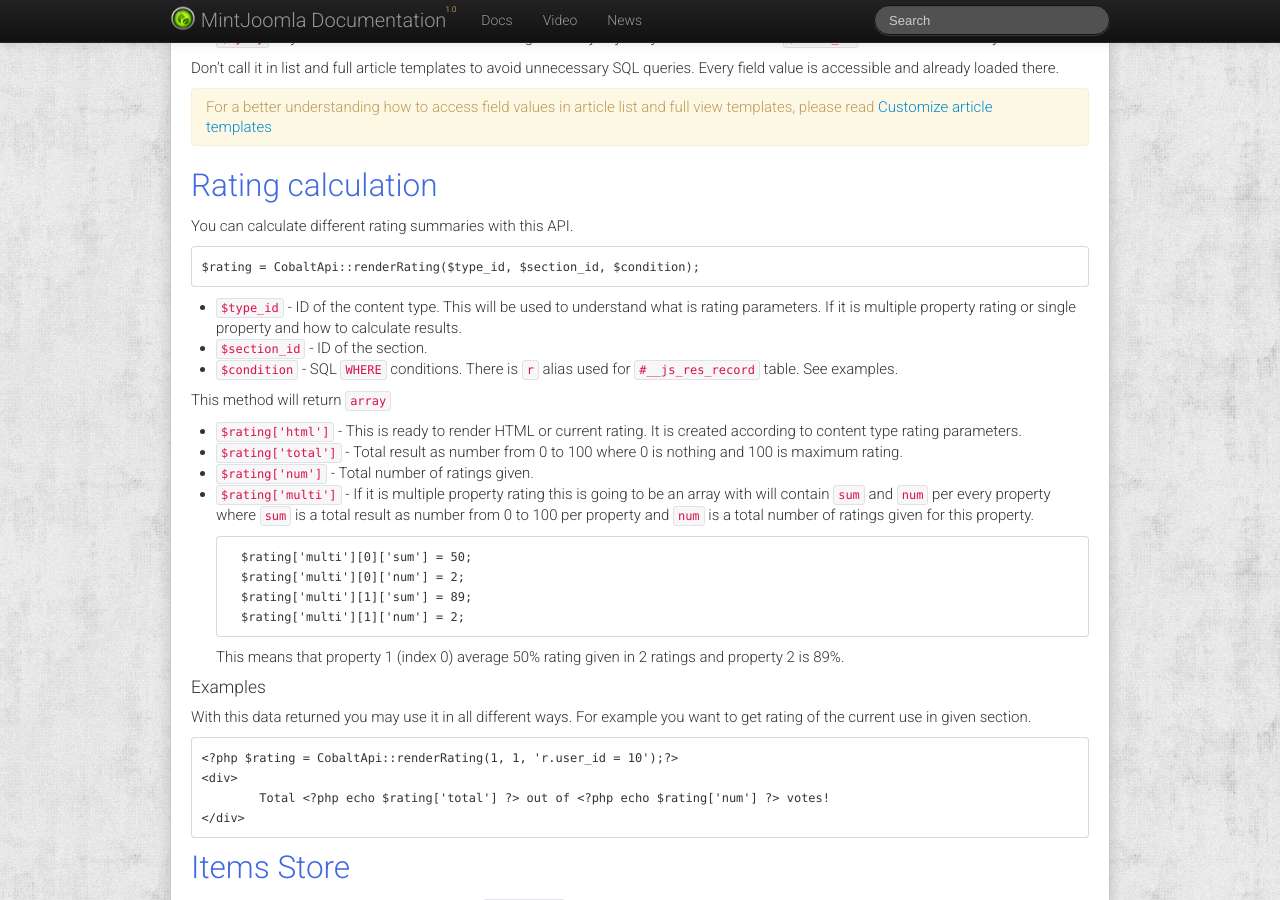
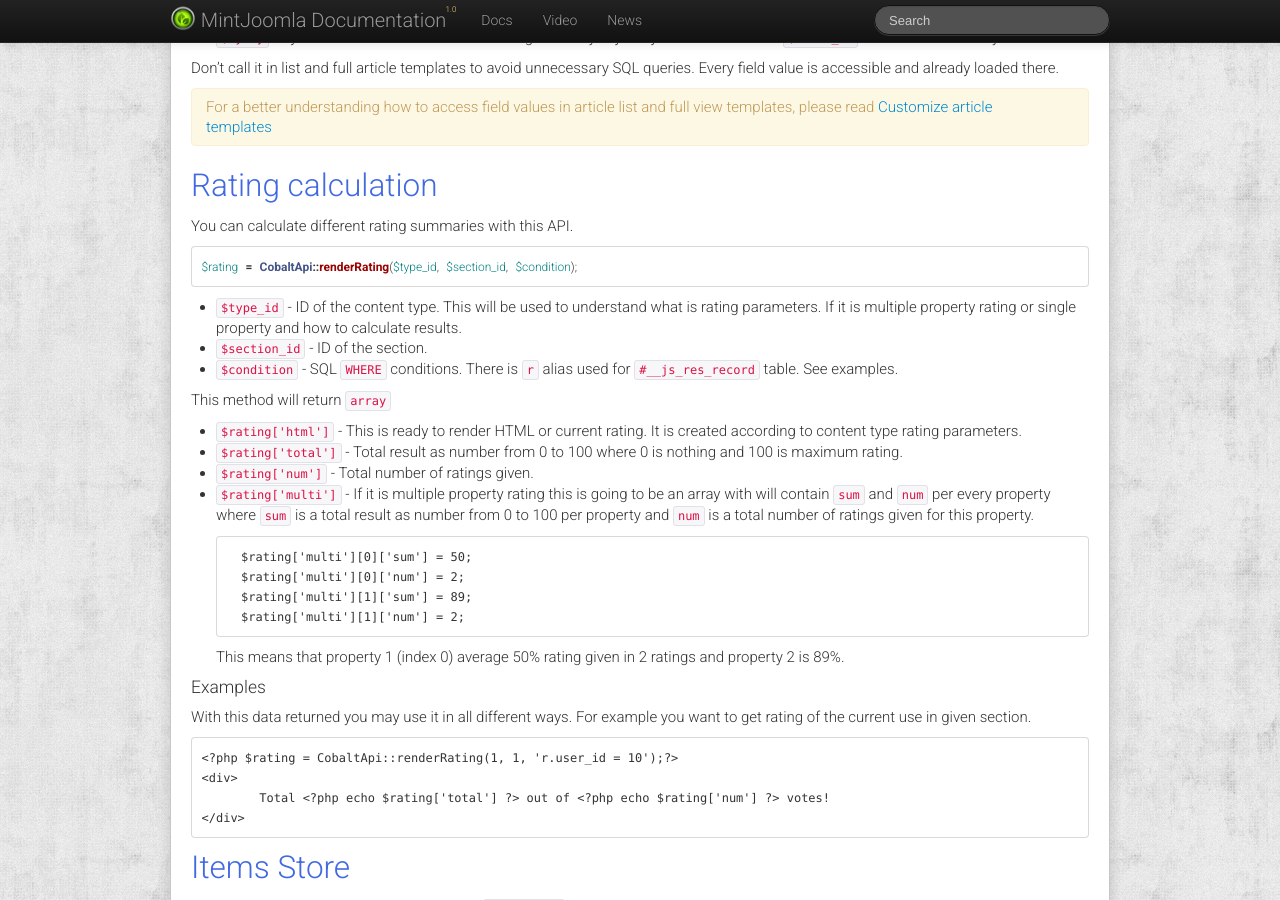
Before and after one commit to MintJoomla/MintJoomla.github.io, a Jekyll site: the page built from en/cobalt/_posts/developer/2013-01-01-api-reference.md, in a window 1280 px wide and 900 px high, scrolled down 437 px. Built offline with Jekyll 4.4.1, drawn with Linux system fonts in a browser that asks for light colours; comment, search, counter and statistics services are not loaded.

Commit message:
try highlighter

````diff
--- a/en/cobalt/_posts/developer/2013-01-01-api-reference.md
+++ b/en/cobalt/_posts/developer/2013-01-01-api-reference.md
@@ -23,7 +23,9 @@ Don't call it in list and full article templates to avoid unnecessary SQL querie
 
 You can calculate different rating summaries with this API.
 
-	$rating = CobaltApi::renderRating($type_id, $section_id, $condition);
+```php
+$rating = CobaltApi::renderRating($type_id, $section_id, $condition);
+```
 
 - `$type_id` - ID of the content type. This will be used to understand what is rating parameters. If it is multiple property rating or single property and how to calculate results.
 - `$section_id` - ID of the section.
````
